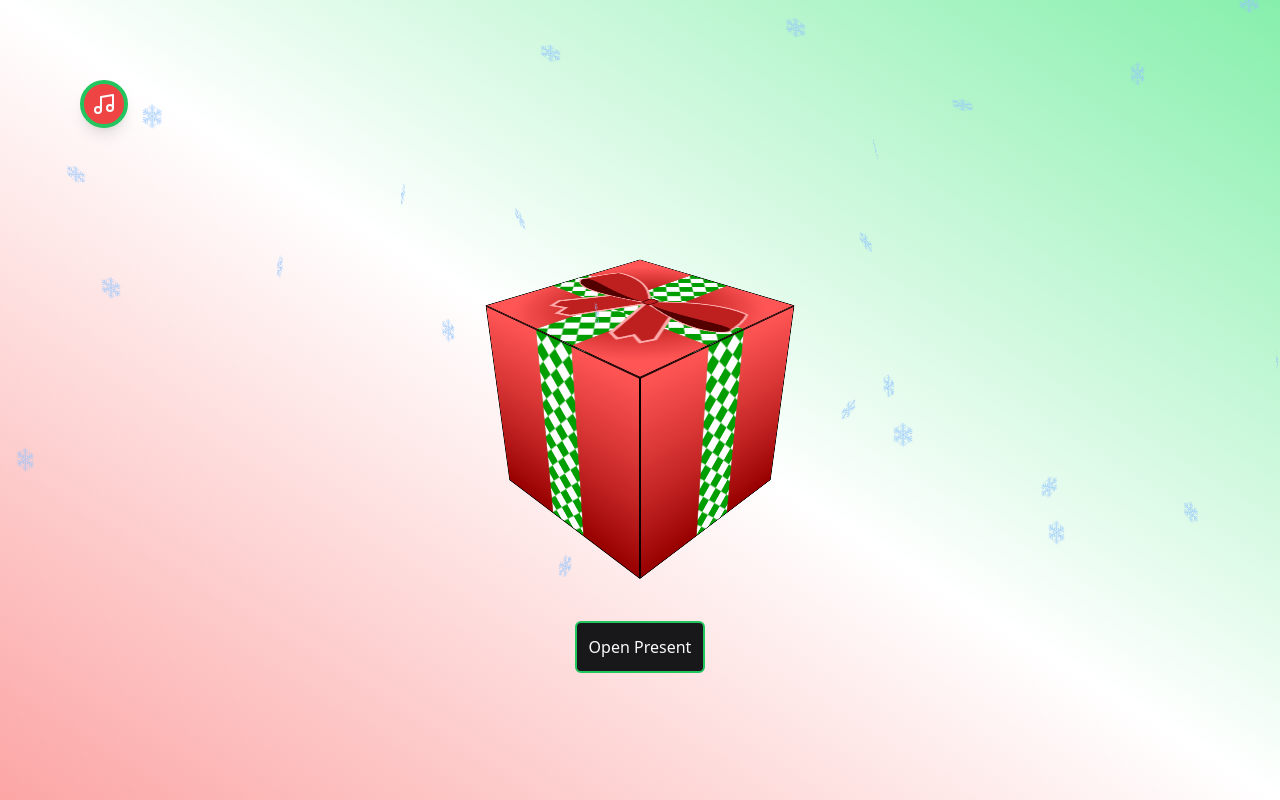
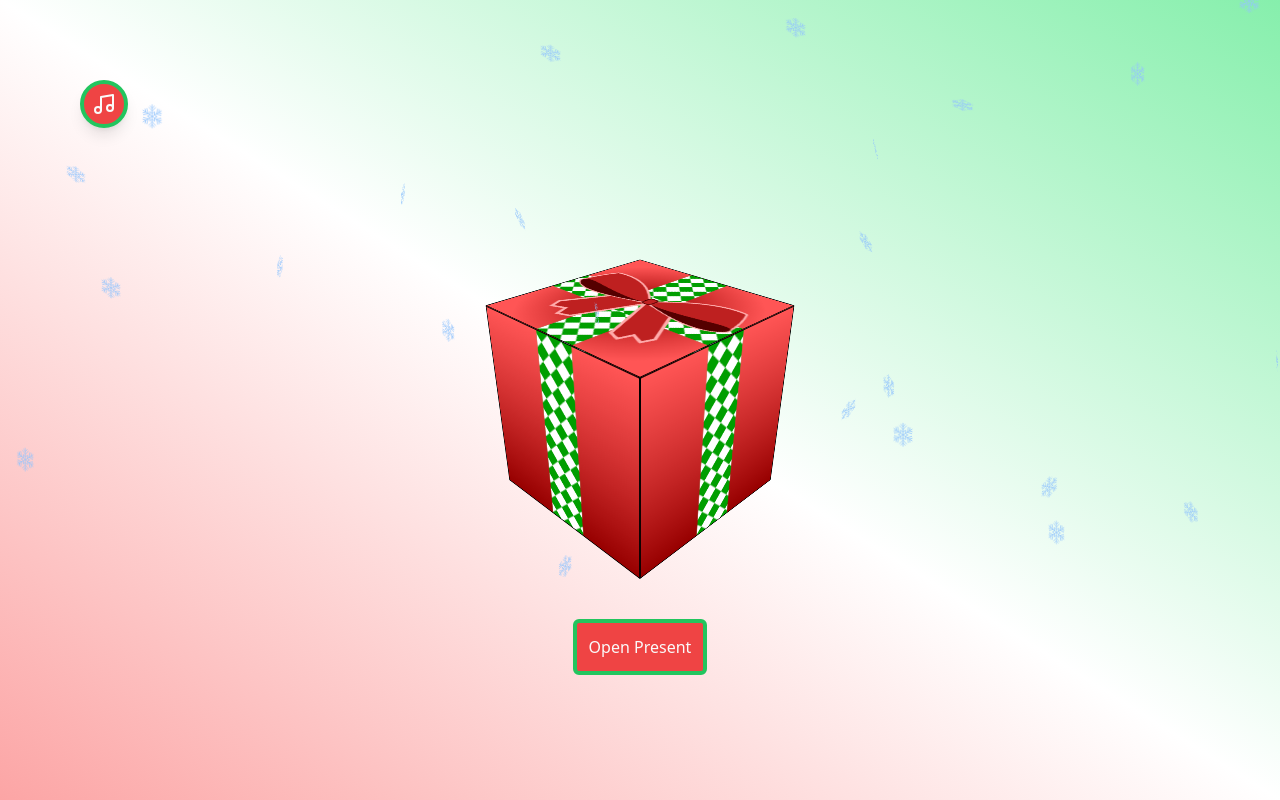
Before and after one commit to jrbarnhart/christmas-2024, a React (Vite) app: page / in a window 1280 px wide. Built offline with nearby package versions, Linux system fonts and the light colour scheme.

Commit message:
Update style to match music toggle

```diff
--- a/src/components/openGiftButton/OpenGiftButton.tsx
+++ b/src/components/openGiftButton/OpenGiftButton.tsx
@@ -5,7 +5,7 @@ export default function OpenGiftButton({ appState }: { appState: AppState }) {
     <button
       type="button"
       id="open-button"
-      className="bg-zinc-900 hover:bg-zinc-700 active:bg-zinc-800 text-neutral-50 border-2 border-green-500 w-min mb-10 self-center text-nowrap p-3 rounded-md"
+      className="bg-red-500 hover:bg-red-400 active:bg-red-600 text-neutral-50 border-4 border-green-500 w-min mb-10 self-center text-nowrap p-3 rounded-md"
       onClick={() => {
         appState.isBoxOpen.set((val) => !val);
         appState.isDragging.set(false);
```
